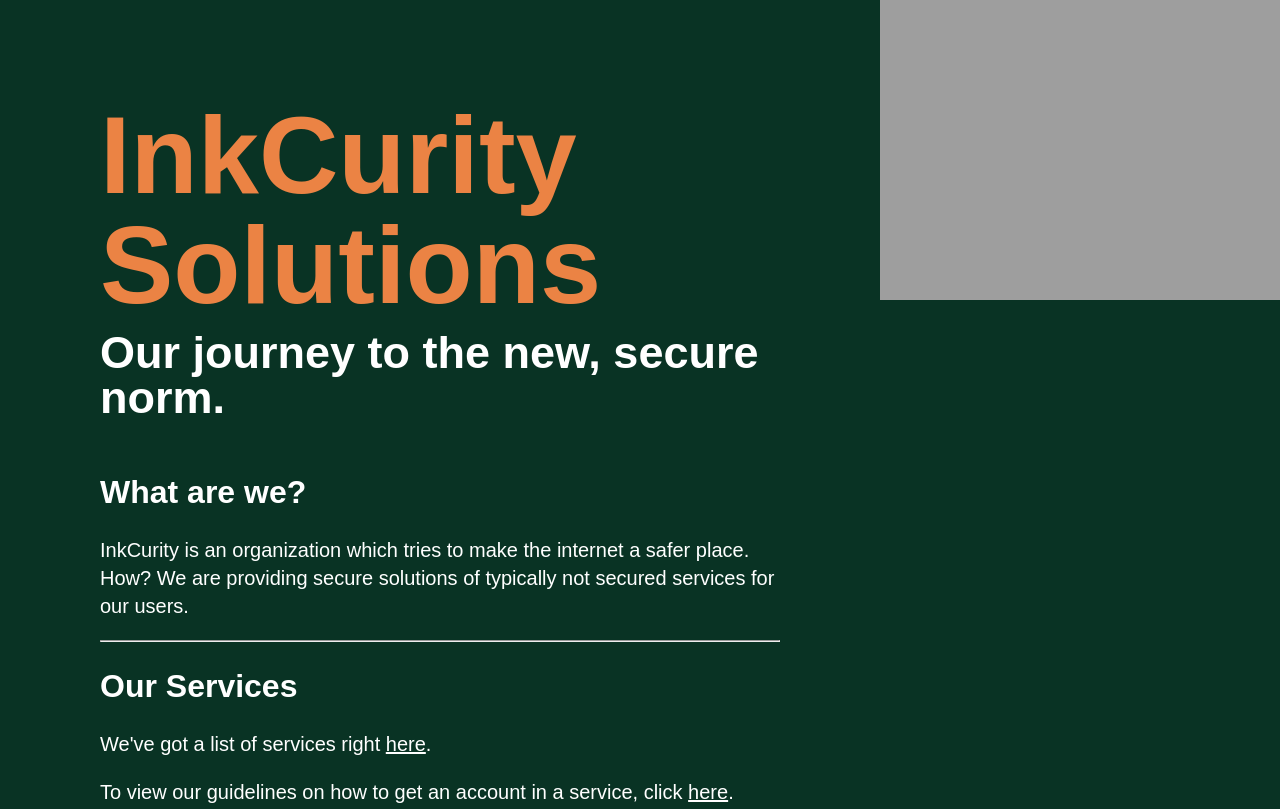
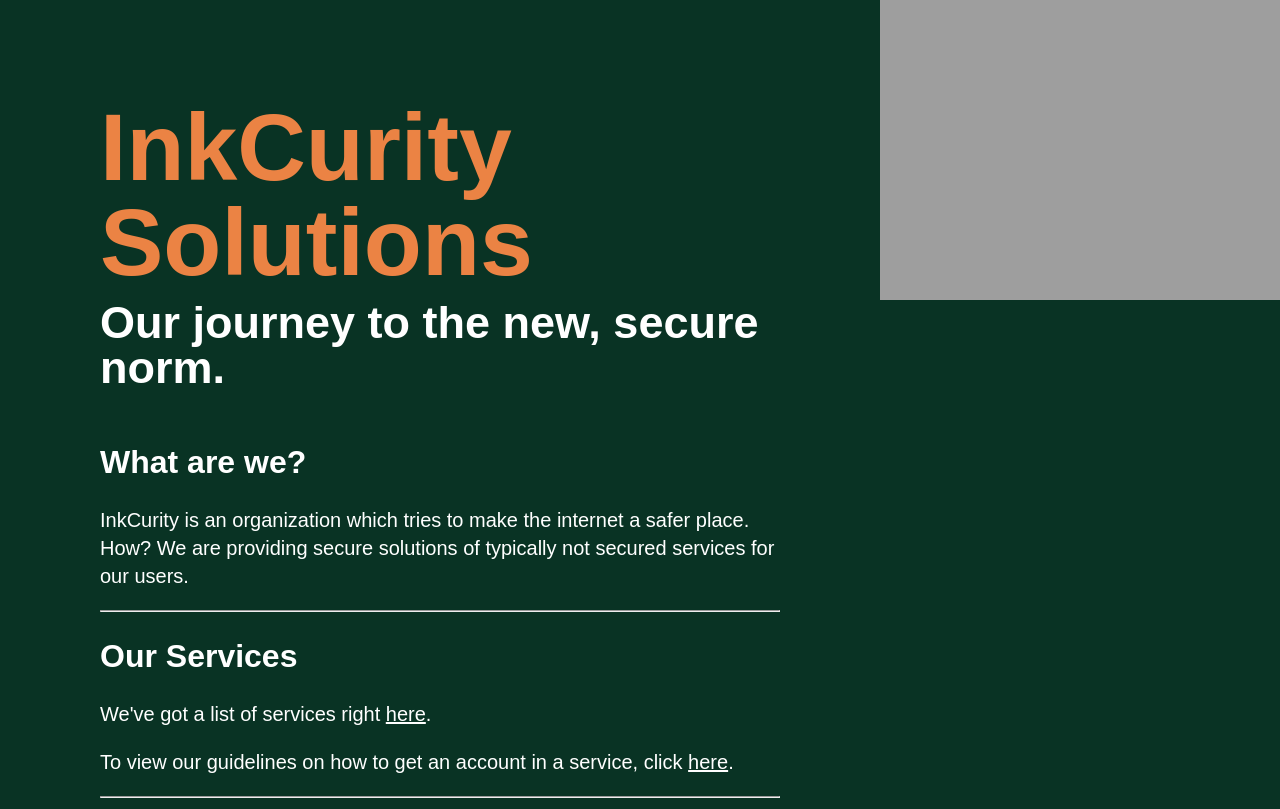
Before and after one commit to InkCurity/website, a plain HTML site: page index.html in a window 1280 px wide. Shown: the top 809 px of the page. Drawn offline with Linux system fonts and the light colour scheme.

Commit message:
CSS change

```diff
--- a/assets/css/style.css
+++ b/assets/css/style.css
@@ -291,7 +291,7 @@ header h1{
 	margin:0;
 	color:#eb8344;
 	font-weight:bold;
-	font-size:110px
+	font-size:95px
 }
 @media only screen and (max-width: 700px){
 	header h1{
```
